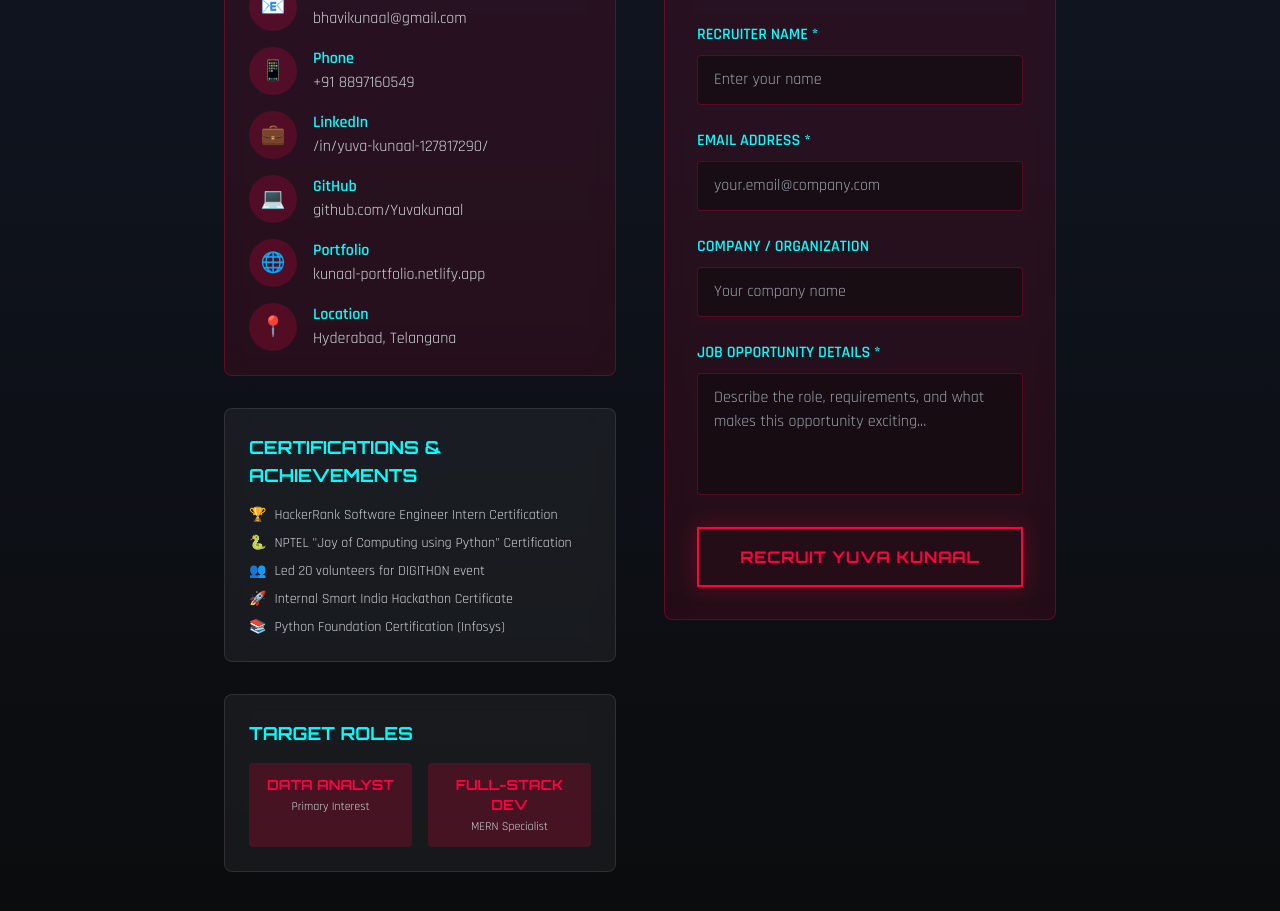
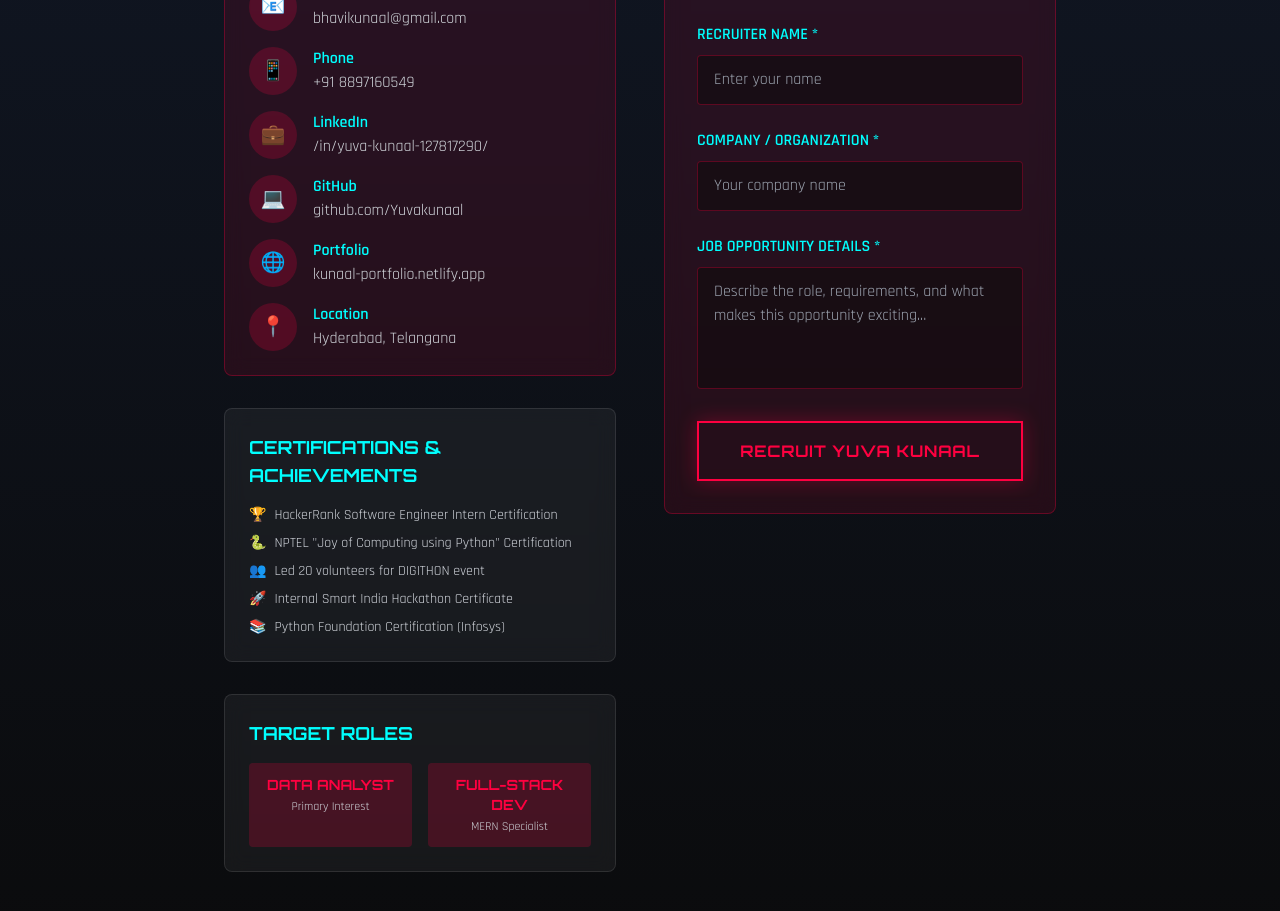
Before and after one commit to Yuvakunaal/Portfolio-SquidGame, a React (Vite) app: page / in a window 1280 px wide. Shown: the part 6140-7051 px from the top of the page. Built offline with nearby package versions, Linux system fonts and the light colour scheme.

Commit message:
Fix: Contact form email navigation
Update contact form to open email compose with pre-filled details when "Recruit Yuva Kunaal" button is clicked.

```diff
--- a/src/components/ContactSection.tsx
+++ b/src/components/ContactSection.tsx
@@ -1,15 +1,12 @@
 
 import React, { useState } from 'react';
-import { toast } from 'sonner';
 
 const ContactSection = () => {
   const [formData, setFormData] = useState({
     name: '',
-    email: '',
     company: '',
-    message: ''
+    details: ''
   });
-  const [isSubmitting, setIsSubmitting] = useState(false);
 
   const handleInputChange = (e: React.ChangeEvent<HTMLInputElement | HTMLTextAreaElement>) => {
     const { name, value } = e.target;
@@ -19,22 +16,22 @@ const ContactSection = () => {
     }));
   };
 
-  const handleSubmit = async (e: React.FormEvent) => {
+  const handleSubmit = (e: React.FormEvent) => {
     e.preventDefault();
-    setIsSubmitting(true);
 
-    // Simulate form submission
-    setTimeout(() => {
-      toast.success('Message sent! Welcome to the recruitment process!', {
-        style: {
-          background: '#ff0040',
-          color: '#ffffff',
-          border: '1px solid #ff69b4'
-        }
-      });
-      setFormData({ name: '', email: '', company: '', message: '' });
-      setIsSubmitting(false);
-    }, 2000);
+    // Create email content
+    const subject = encodeURIComponent(`Recruitment Opportunity - ${formData.company || 'Company'}`);
+    const body = encodeURIComponent(`Hello Yuva Kunaal,
+
+I am ${formData.name} from ${formData.company || '[Company Name]'}.
+
+${formData.details}
+
+Best regards,
+${formData.name}`);
+
+    // Open email client
+    window.location.href = `mailto:bhavikunaal@gmail.com?subject=${subject}&body=${body}`;
   };
 
   return (
@@ -198,22 +195,7 @@ const ContactSection = () => {
 
               <div>
                 <label className="block font-rajdhani font-semibold text-squid-cyan mb-2">
-                  EMAIL ADDRESS *
-                </label>
-                <input
-                  type="email"
-                  name="email"
-                  value={formData.email}
-                  onChange={handleInputChange}
-                  className="w-full px-4 py-3 bg-squid-black/50 border border-squid-red/30 rounded font-rajdhani text-squid-white focus:border-squid-red focus:ring-1 focus:ring-squid-red transition-all duration-300 cursor-hover"
-                  placeholder="your.email@company.com"
-                  required
-                />
-              </div>
-
-              <div>
-                <label className="block font-rajdhani font-semibold text-squid-cyan mb-2">
-                  COMPANY / ORGANIZATION
+                  COMPANY / ORGANIZATION *
                 </label>
                 <input
                   type="text"
@@ -222,6 +204,7 @@ const ContactSection = () => {
                   onChange={handleInputChange}
                   className="w-full px-4 py-3 bg-squid-black/50 border border-squid-red/30 rounded font-rajdhani text-squid-white focus:border-squid-red focus:ring-1 focus:ring-squid-red transition-all duration-300 cursor-hover"
                   placeholder="Your company name"
+                  required
                 />
               </div>
 
@@ -230,8 +213,8 @@ const ContactSection = () => {
                   JOB OPPORTUNITY DETAILS *
                 </label>
                 <textarea
-                  name="message"
-                  value={formData.message}
+                  name="details"
+                  value={formData.details}
                   onChange={handleInputChange}
                   rows={4}
                   className="w-full px-4 py-3 bg-squid-black/50 border border-squid-red/30 rounded font-rajdhani text-squid-white focus:border-squid-red focus:ring-1 focus:ring-squid-red transition-all duration-300 cursor-hover resize-none"
@@ -242,10 +225,9 @@ const ContactSection = () => {
 
               <button
                 type="submit"
-                disabled={isSubmitting}
-                className="w-full btn-game py-4 cursor-hover disabled:opacity-50 disabled:cursor-not-allowed"
+                className="w-full btn-game py-4 cursor-hover"
               >
-                {isSubmitting ? 'SENDING RECRUITMENT OFFER...' : 'RECRUIT YUVA KUNAAL'}
+                RECRUIT YUVA KUNAAL
               </button>
             </form>
           </div>
```
